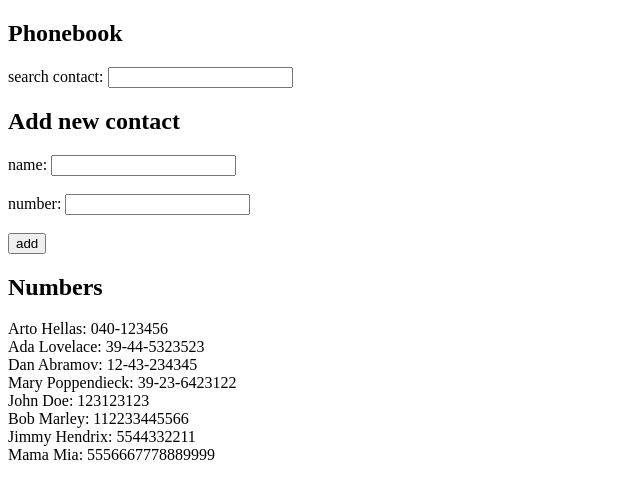
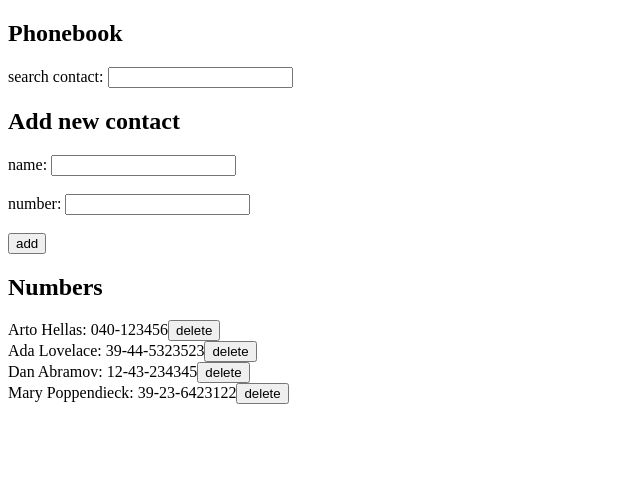
Before and after one commit to AleksandarJavorovic/full_stack_open, a React (Vite) app in the folder part2/phonebook/: page / in a window 1280 px wide. Shown: the top 498 px of the page, without its empty margins (0-640 px from the left). Built offline with nearby package versions, Linux system fonts and the light colour scheme; data requests are answered from the project's data file.

Commit message:
add code for the exercise 2.14

```diff
--- a/part2/phonebook/db.json
+++ b/part2/phonebook/db.json
@@ -19,26 +19,6 @@
       "name": "Mary Poppendieck",
       "number": "39-23-6423122",
       "id": "4"
-    },
-    {
-      "id": "7d91",
-      "name": "John Doe",
-      "number": "123123123"
-    },
-    {
-      "id": "fb9a",
-      "name": "Bob Marley",
-      "number": "112233445566"
-    },
-    {
-      "id": "5ecb",
-      "name": "Jimmy Hendrix",
-      "number": "5544332211"
-    },
-    {
-      "id": "39bf",
-      "name": "Mama Mia",
-      "number": "5556667778889999"
     }
   ]
 }
--- a/part2/phonebook/src/App.jsx
+++ b/part2/phonebook/src/App.jsx
@@ -50,6 +50,17 @@ const App = () => {
     setNewNumber(event.target.value);
   };
 
+  const deletePerson = (id) => {
+    const person = persons.find((person) => person.id === id);
+    if (window.confirm(`Delete ${person.name}?`)) {
+      personService
+      .remove(id)
+      .then(() => {
+        setPersons(persons.filter((person) => person.id !== id));
+      })
+    }
+  }
+
   return (
     <div>
       <h2>Phonebook</h2>
@@ -63,7 +74,7 @@ const App = () => {
         newNumber={newNumber}
       />
       <h2>Numbers</h2>
-      <Persons persons={persons} searchName={searchName} />
+      <Persons persons={persons} searchName={searchName} deletePerson={deletePerson} />
     </div>
   );
 };
--- a/part2/phonebook/src/components/OnePerson/OnePerson.jsx
+++ b/part2/phonebook/src/components/OnePerson/OnePerson.jsx
@@ -1,7 +1,8 @@
-const OnePerson = ({ person }) => {
+const OnePerson = ({ person, deletePerson }) => {
     return (
       <div>
         {person.name}: {person.number}
+        <button onClick={() => deletePerson(person.id)}>delete</button>
       </div>
     );
   };
--- a/part2/phonebook/src/components/Persons/Persons.jsx
+++ b/part2/phonebook/src/components/Persons/Persons.jsx
@@ -1,6 +1,6 @@
 import OnePerson from '../OnePerson/OnePerson';
 
-const Persons = ({ persons, searchName }) => {
+const Persons = ({ persons, searchName, deletePerson }) => {
     const displayedPersons = searchName
       ? persons.filter((person) =>
           person.name.toLowerCase().includes(searchName.toLowerCase())
@@ -9,7 +9,7 @@ const Persons = ({ persons, searchName }) => {
     return (
       <div>
         {displayedPersons.map((person) => (
-          <OnePerson key={person.name} person={person} />
+          <OnePerson key={person.name} person={person} deletePerson={deletePerson}/>
         ))}
       </div>
     );
--- a/part2/phonebook/src/services/persons.js
+++ b/part2/phonebook/src/services/persons.js
@@ -16,10 +16,15 @@ const getAll = () => {
     return request.then(response => response.data)
   }
 
+  const remove = id => {
+    const request = axios.delete(`${baseUrl}/${id}`)
+    return request.then(response => response.data)
+  }
+
 // export default {
 //   getAll: getAll,
 //   create: create,
 //   update: update
 // }
 
-export default { getAll, create, update }
+export default { getAll, create, update, remove }
```
